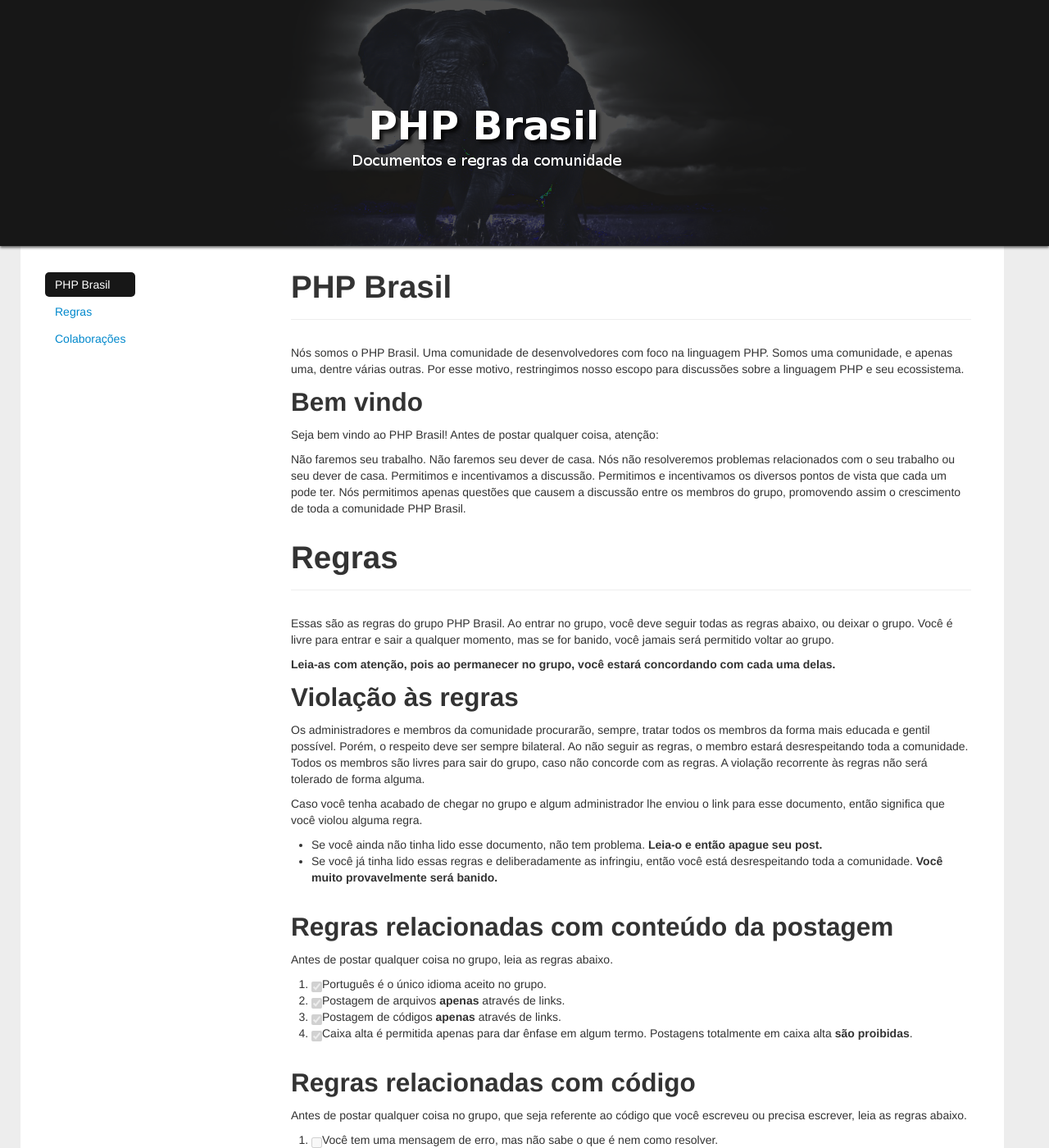
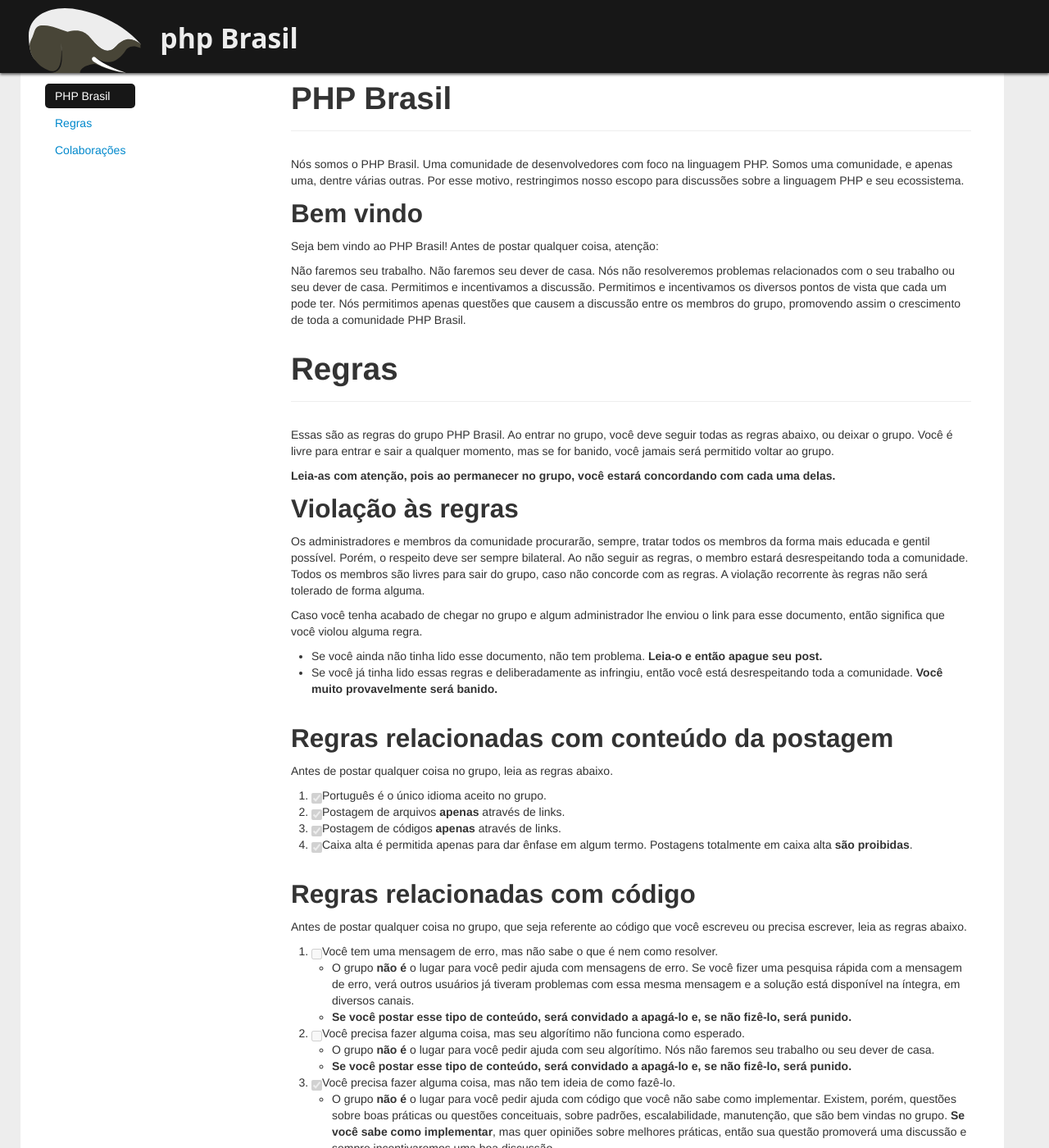
Before and after one commit to php-brasil/Documentos, a Jekyll site: the page built from index.html, in a window 1280 px wide and 1400 px high. Shown: the whole window at 82% size. Built offline with Jekyll 4.4.1, drawn with Linux system fonts in a browser that asks for light colours.

Commit message:
Diminuindo barra do topo e adicionando proposta de logo

```diff
--- a/_includes/content.html
+++ b/_includes/content.html
@@ -4,11 +4,11 @@
 {% for post in site.posts reversed %}
     {% if firstPost %}
         {% assign firstPost = false %}
-        <div id="{{ post.anchor }}" style="display: block; position: relative; top: -300px; visibility: hidden;"></div>
+        <div id="{{ post.anchor }}" style="display: block; position: relative; top: -70px; visibility: hidden;"></div>
         <section>
     {% else %}
         {% if firstChild != true %}
-            <div id="{{ post.anchor }}" style="display: block; position: relative; top: -300px; visibility: hidden;"></div>
+            <div id="{{ post.anchor }}" style="display: block; position: relative; top: -70px; visibility: hidden;"></div>
             <section>
         {% endif %}
     {% endif %}
--- a/_layouts/php-brasil.html
+++ b/_layouts/php-brasil.html
@@ -29,7 +29,7 @@
             <div class="navbar-inner">
                 <div class="container">
                     <a class="brand" href="https://www.facebook.com/groups/nao.tem.biscoito">
-                        <img src="//php-brasil.github.io/Documentos/theme/images/topo.png" alt="PHP Brasil" />
+                        <img alt="PHP Brasil" src="theme/images/php-brasil.svg" width="350" height="80" />
                     </a>
 
                     <a class="btn btn-navbar" data-toggle="collapse" data-target=".nav-collapse">
@@ -42,7 +42,7 @@
         </div>
         <div class="container">
             <div class="row">
-                <div class="span3 bs-docs-sidebar" id="navbar" style="margin-top: 330px;">
+                <div class="span3 bs-docs-sidebar" id="navbar" style="margin-top: 100px;">
                     {% assign lastIsChild = false %}
                     <ul class="nav nav-pills nav-stacked bs-docs-sidenav affix">
                         {% for post in site.posts reversed %}
@@ -52,7 +52,7 @@
                         {% endfor %}
                     </ul>
                 </div>
-                <div class="span9" style="margin-top: 300px;">
+                <div class="span9" style="margin-top: 70px;">
                     {% include content.html %}
                     <section>
                         <div>
--- a/index.html
+++ b/index.html
@@ -2,9 +2,3 @@
 layout: php-brasil
 description: "Grupo de discussões acerca da linguagem. Se você quer tirar alguma dúvida, precisa de algum job feito, não faz idéia do que esta fazendo no mundo: este não é o melhor lugar pra postar suas coisas."
 ---
-
-{% for post in site.posts ordered %}
-    <div id="{{ post.title | downcase | replace:' ','_' | replace:'(','' | replace:')','' | replace:'.','' | replace:'-','' }}" class="post">
-    {{ post.content }}
-    </div>
-{% endfor %}
--- a/theme/styles/default/php-brasil.css
+++ b/theme/styles/default/php-brasil.css
@@ -1,6 +1,6 @@
 body {background: #EDEDED;}
 .navbar-fixed-top .navbar-inner, .navbar-static-top .navbar-inner {background: #171717; border: 0px none; box-shadow: 0px 2px 3px rgba(0,0,0,0.6);}
-.navbar .brand {padding: 0; float: none; text-align: center; height: 300px;}
+.navbar .brand {padding: 10px 0 0; float: none; line-height: 70px; text-shadow: none; color: #FFFFFF;}
 .row {background: #ffffff;}
 .nav-pills > .active > a, .nav-pills > .active > a:hover, .nav-pills > .active > a:focus {background: #171717;}
 .span9 {width: 830px;}
```
Also changed, not shown: theme/images/php-brasil.svg (added), theme/images/topo.png (deleted).
